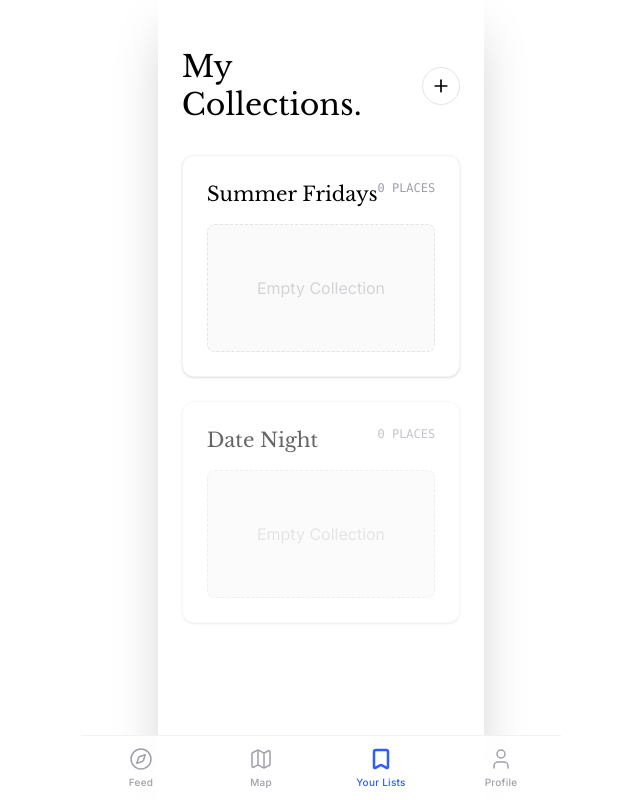
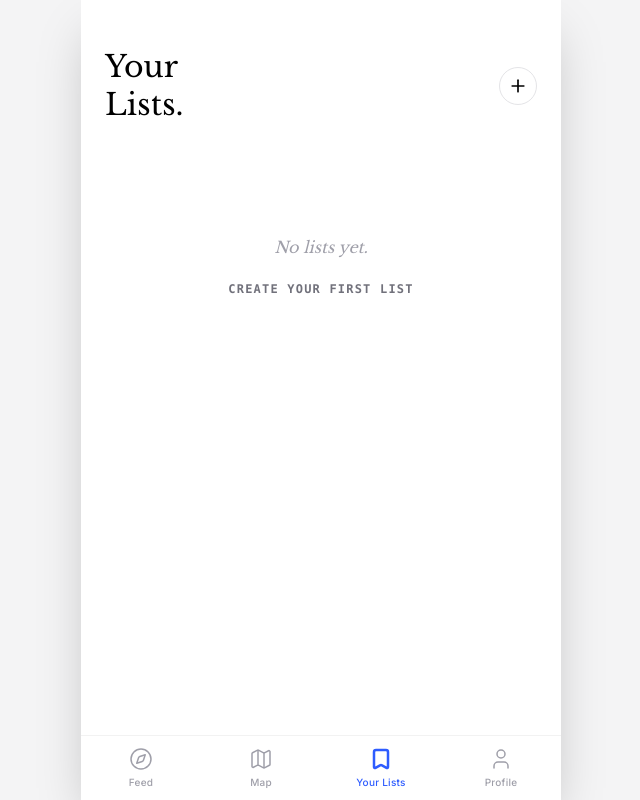
Before and after one commit to suminwalker/the-scene, a Next.js app: page /saved in a window 1280 px wide. Shown: the whole page, without its empty margins (319-959 px from the left). Built offline with nearby package versions, Linux system fonts and the light colour scheme.

Commit message:
Update crowd options in filter overlay

```diff
--- a/src/app/auth/signup/page.tsx
+++ b/src/app/auth/signup/page.tsx
@@ -70,7 +70,15 @@ export default function SignupPage() {
         else if (step === "city") setStep("location");
         else if (step === "location") setStep("dislikes");
         else if (step === "dislikes") setStep("social");
-        else if (step === "social") router.push("/discover");
+        else if (step === "social") {
+            // Save onboarding data for profile
+            localStorage.setItem("the_scene_onboarding_data", JSON.stringify({
+                ageBracket: formData.ageBracket,
+                neighborhoods: formData.neighborhoods,
+                dislikes: formData.dislikes
+            }));
+            router.push("/discover");
+        }
     };
 
     const requestLocation = () => {
--- a/src/app/browse/page.tsx
+++ b/src/app/browse/page.tsx
@@ -93,7 +93,7 @@ function BrowseContent() {
                         <p className="text-zinc-500 text-lg font-sans font-normal italic">by Vibe Check</p>
                     </header>
 
-                    <div className="grid grid-cols-1 sm:grid-cols-2 gap-2 px-2">
+                    <div className="grid grid-cols-1 sm:grid-cols-2 gap-2 px-1">
                         {CATEGORIES.map((cat) => (
                             <Link key={cat.id} href={`/browse?age=${cat.id}`} className="block group">
                                 <div className="relative h-48 w-full rounded-xl overflow-hidden border border-white/5 shadow-lg">
@@ -104,7 +104,6 @@ function BrowseContent() {
 
                                     <div className="absolute inset-0 flex flex-col justify-end p-6 bg-gradient-to-t from-black/80 via-transparent to-transparent">
                                         <h3 className="text-2xl font-serif text-white mb-1 group-hover:underline decoration-accent/50 underline-offset-4">{cat.label}</h3>
-                                        <p className="text-xs text-zinc-300 font-medium font-mono uppercase tracking-tight">{cat.sub}</p>
                                     </div>
                                 </div>
                             </Link>
@@ -174,7 +173,7 @@ function BrowseContent() {
 
 export default function BrowsePage() {
     return (
-        <div className="flex justify-center min-h-screen bg-background">
+        <div className="flex justify-center min-h-screen bg-background w-full">
             <MobileContainer>
                 <Suspense fallback={<div className="p-10 text-center text-zinc-500 font-mono animate-pulse uppercase tracking-widest">Loading scene...</div>}>
                     <BrowseContent />
--- a/src/app/saved/page.tsx
+++ b/src/app/saved/page.tsx
@@ -1,45 +1,129 @@
+"use client";
+
 import { MobileContainer } from "@/components/layout/MobileContainer";
 import { BottomNav } from "@/components/layout/BottomNav";
-import { Plus } from "lucide-react";
+import { Plus, X } from "lucide-react";
+import { useState } from "react";
+import { cn } from "@/lib/utils";
+
+interface SavedList {
+    id: string;
+    title: string;
+    category: string;
+    placeCount: number;
+}
 
 export default function SavedPage() {
+    const [savedLists, setSavedLists] = useState<SavedList[]>([]);
+    const [isModalOpen, setIsModalOpen] = useState(false);
+    const [newListTitle, setNewListTitle] = useState("");
+    const [newListCategory, setNewListCategory] = useState("");
+
+    const handleCreateList = () => {
+        if (!newListTitle.trim()) return;
+
+        const newList: SavedList = {
+            id: Date.now().toString(),
+            title: newListTitle,
+            category: newListCategory || "General",
+            placeCount: 0
+        };
+
+        setSavedLists([...savedLists, newList]);
+        setNewListTitle("");
+        setNewListCategory("");
+        setIsModalOpen(false);
+    };
+
     return (
-        <div className="flex justify-center min-h-screen bg-zinc-100 dark:bg-black">
+        <div className="flex justify-center min-h-screen bg-zinc-100 dark:bg-black w-full">
             <MobileContainer>
                 <div className="flex-1 overflow-y-auto pb-24 px-6 pt-12">
                     <header className="flex justify-between items-center mb-8">
                         <h1 className="text-3xl font-serif leading-tight">
-                            My <br /> Collections.
+                            Your <br /> Lists.
                         </h1>
-                        <button className="p-2 rounded-full border border-zinc-200 dark:border-zinc-800 hover:bg-zinc-100 dark:hover:bg-zinc-800">
+                        <button
+                            onClick={() => setIsModalOpen(true)}
+                            className="p-2 rounded-full border border-zinc-200 dark:border-zinc-800 hover:bg-zinc-100 dark:hover:bg-zinc-800 transition-colors"
+                        >
                             <Plus className="w-5 h-5" />
                         </button>
                     </header>
 
                     <div className="space-y-6">
-                        {/* Demo List Cards */}
-                        <div className="p-6 bg-white dark:bg-zinc-900 border border-zinc-100 dark:border-zinc-800 rounded-xl shadow-sm">
-                            <div className="flex justify-between items-start mb-4">
-                                <h3 className="font-serif text-xl">Summer Fridays</h3>
-                                <span className="text-xs font-mono text-zinc-400">0 PLACES</span>
+                        {savedLists.length > 0 ? (
+                            savedLists.map((list) => (
+                                <div key={list.id} className="p-6 bg-white dark:bg-zinc-900 border border-zinc-100 dark:border-zinc-800 rounded-xl shadow-sm hover:border-black/10 transition-colors cursor-pointer group">
+                                    <div className="flex justify-between items-start mb-4">
+                                        <div>
+                                            <h3 className="font-serif text-xl group-hover:underline decoration-zinc-300 underline-offset-4">{list.title}</h3>
+                                            <p className="text-xs text-zinc-400 font-mono mt-1 uppercase tracking-wider">{list.category}</p>
+                                        </div>
+                                        <span className="text-xs font-mono text-zinc-400">{list.placeCount} PLACES</span>
+                                    </div>
+                                    <div className="h-32 bg-zinc-50 dark:bg-zinc-800/50 rounded-lg flex items-center justify-center text-zinc-300 border border-dashed border-zinc-200 dark:border-zinc-700">
+                                        Empty List
+                                    </div>
+                                </div>
+                            ))
+                        ) : (
+                            <div className="py-20 text-center space-y-4">
+                                <p className="text-zinc-400 font-serif italic">No lists yet.</p>
+                                <button
+                                    onClick={() => setIsModalOpen(true)}
+                                    className="text-xs font-bold font-mono uppercase tracking-widest text-zinc-500 hover:text-black transition-colors"
+                                >
+                                    Create your first list
+                                </button>
                             </div>
-                            <div className="h-32 bg-zinc-50 dark:bg-zinc-800/50 rounded-lg flex items-center justify-center text-zinc-300 border border-dashed border-zinc-200 dark:border-zinc-700">
-                                Empty Collection
+                        )}
+                    </div>
+                </div>
+                <BottomNav />
+
+                {/* Create List Modal */}
+                {isModalOpen && (
+                    <div className="absolute inset-0 z-50 flex items-center justify-center p-4 bg-black/50 backdrop-blur-sm animate-in fade-in duration-200">
+                        <div className="w-full max-w-sm bg-white dark:bg-zinc-900 rounded-2xl p-6 shadow-2xl animate-in zoom-in-95 duration-200">
+                            <div className="flex justify-between items-center mb-6">
+                                <h3 className="text-lg font-bold font-serif">New List</h3>
+                                <button onClick={() => setIsModalOpen(false)} className="text-zinc-400 hover:text-black">
+                                    <X className="w-5 h-5" />
+                                </button>
                             </div>
-                        </div>
 
-                        <div className="p-6 bg-white dark:bg-zinc-900 border border-zinc-100 dark:border-zinc-800 rounded-xl shadow-sm opacity-60">
-                            <div className="flex justify-between items-start mb-4">
-                                <h3 className="font-serif text-xl">Date Night</h3>
-                                <span className="text-xs font-mono text-zinc-400">0 PLACES</span>
-                            </div>
-                            <div className="h-32 bg-zinc-50 dark:bg-zinc-800/50 rounded-lg flex items-center justify-center text-zinc-300 border border-dashed border-zinc-200 dark:border-zinc-700">
-                                Empty Collection
+                            <div className="space-y-4">
+                                <div className="space-y-2">
+                                    <label className="text-xs font-bold font-mono uppercase tracking-widest text-zinc-500">List Title</label>
+                                    <input
+                                        autoFocus
+                                        value={newListTitle}
+                                        onChange={(e) => setNewListTitle(e.target.value)}
+                                        placeholder="e.g. Summer Spots"
+                                        className="w-full px-4 py-3 bg-zinc-50 dark:bg-zinc-800 border border-zinc-200 dark:border-zinc-700 rounded-xl focus:outline-none focus:ring-2 focus:ring-black/5"
+                                    />
+                                </div>
+                                <div className="space-y-2">
+                                    <label className="text-xs font-bold font-mono uppercase tracking-widest text-zinc-500">Category (Optional)</label>
+                                    <input
+                                        value={newListCategory}
+                                        onChange={(e) => setNewListCategory(e.target.value)}
+                                        placeholder="e.g. Date Night"
+                                        className="w-full px-4 py-3 bg-zinc-50 dark:bg-zinc-800 border border-zinc-200 dark:border-zinc-700 rounded-xl focus:outline-none focus:ring-2 focus:ring-black/5"
+                                    />
+                                </div>
+                                <button
+                                    onClick={handleCreateList}
+                                    disabled={!newListTitle.trim()}
+                                    className="w-full py-4 bg-black text-white rounded-xl font-bold mt-2 disabled:opacity-50 disabled:cursor-not-allowed"
+                                >
+                                    Create List
+                                </button>
                             </div>
                         </div>
                     </div>
-                </div>
-                <BottomNav />
+                )}
             </MobileContainer>
         </div>
     );
--- a/src/components/map/MapFilterOverlay.tsx
+++ b/src/components/map/MapFilterOverlay.tsx
@@ -14,7 +14,7 @@ interface MapFilterOverlayProps {
 
 const FILTERS = {
     age: ["21-24", "25-29", "30-34", "35-39"],
-    crowd: ["Young Professional", "Intellectual", "Creative", "Edgy", "International"],
+    crowd: ["Young Professional", "Hipster", "International"],
     vibe: ["Low-key", "High-Energy", "Classy", "Cozy", "Loud", "Divey-Cool"],
     season: ["All Year", "Spring", "Summer", "Fall", "Winter"],
     timeOfDay: ["Morning", "Afternoon", "Evening", "Late Night"]
```
Also changed, not shown: src/app/profile/[id]/page.tsx (+37 -1 lines).
